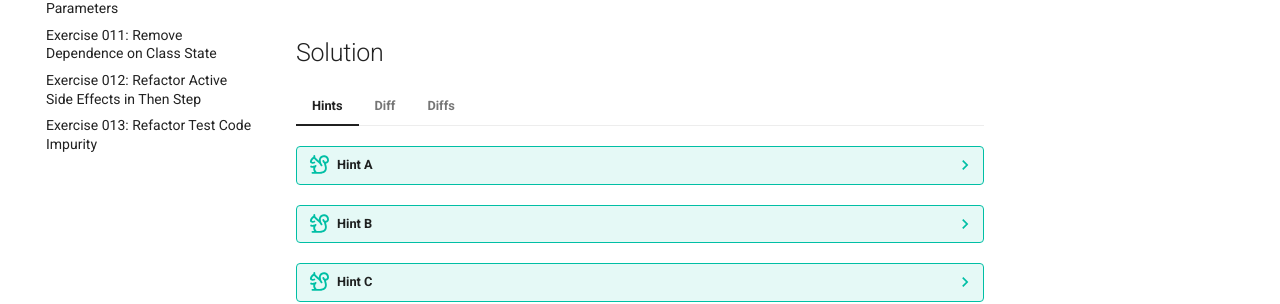
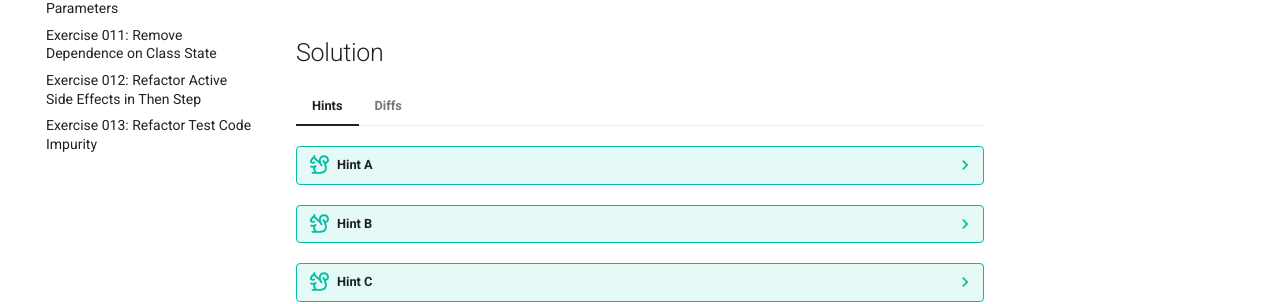
Before and after one commit to Cucumber-Diseases/cucumber-diseases.github.io, an MkDocs documentation site: the page built from docs/exercise/ex-005-intermediate-when-steps.md, in a window 1280 px wide and 1051 px high. Shown: the part 602-906 px from the top of the window. Built offline with MkDocs 1.6.1 and Material for MkDocs 9.7.7, drawn with Linux system fonts in a browser that asks for light colours; emoji names are drawn with the system emoji font.

Commit message:
fix tabs

```diff
--- a/docs/exercise/ex-005-intermediate-when-steps.md
+++ b/docs/exercise/ex-005-intermediate-when-steps.md
@@ -31,9 +31,6 @@ Within the `Customer.feature` file there are scenerios with multiple `When` step
         * Instead the `Then`step should find by name the created customer and check if it matches.
         * Replace `And all customers are searched` and `Then the number of customers found is 1` with `Then the customer can be found`
 
-=== "Diff"
-    GitHub Commit (https://github.com/Cucumber-Diseases/cucumber-diseases-java/commit/d1ddfac363106cdf94088b275ac3aa90ae907db0)
-
 === "Diffs"
     === "Java"
         GitHub Commit (https://github.com/Cucumber-Diseases/cucumber-diseases-java/commit/d1ddfac363106cdf94088b275ac3aa90ae907db0)
```
